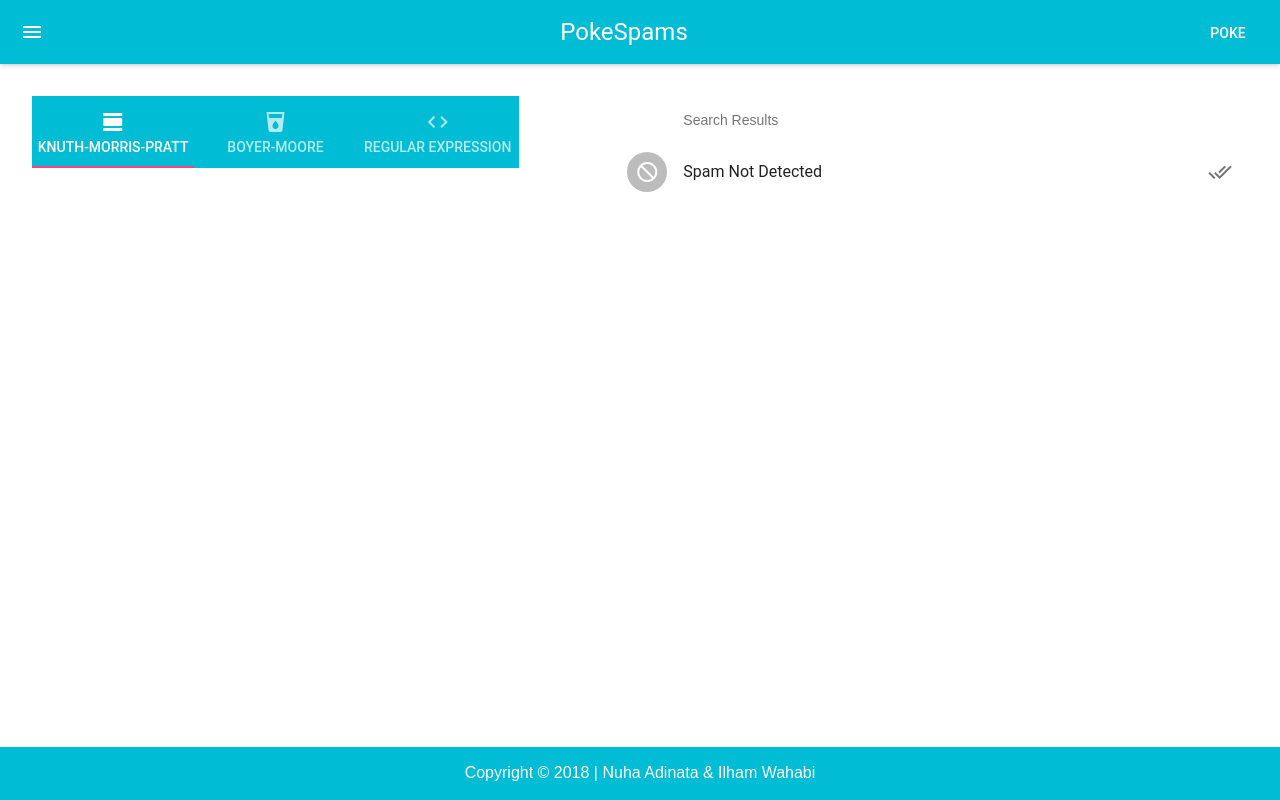
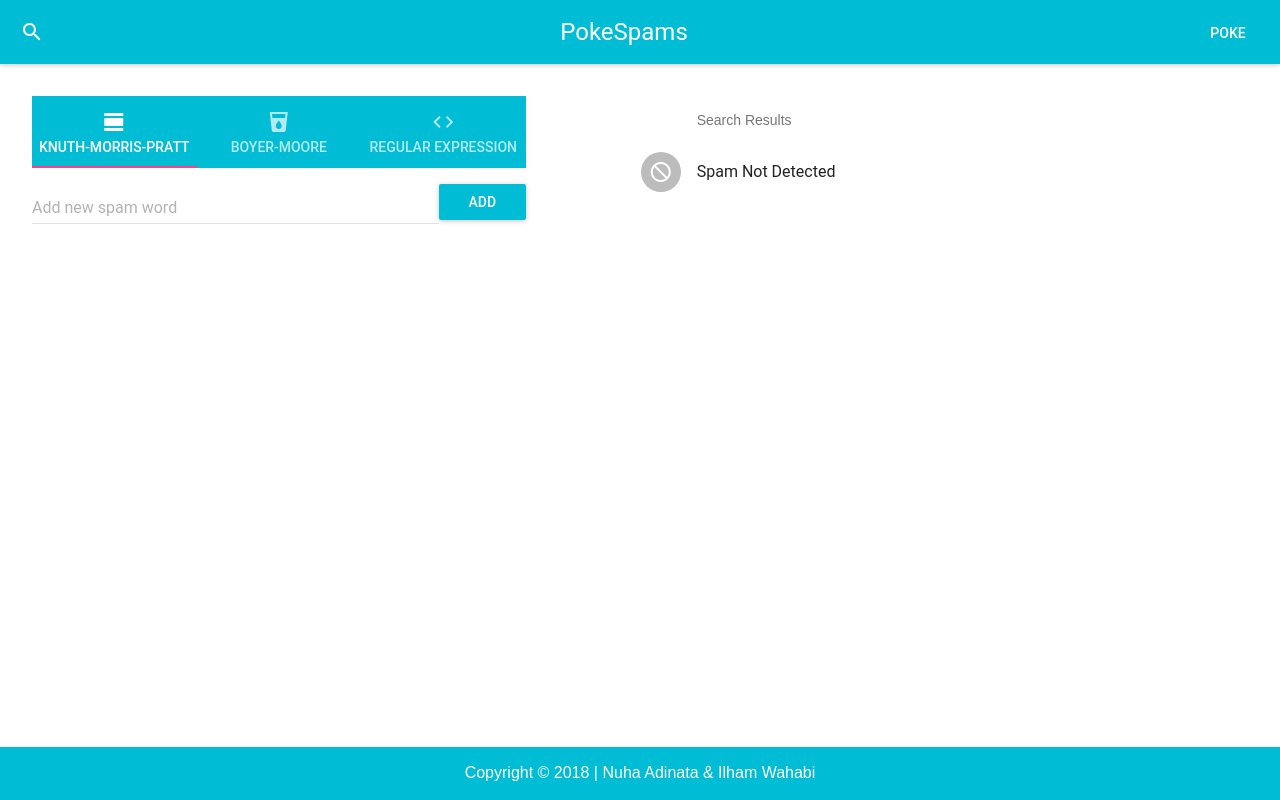
Before and after one commit to ilhamwahabi/pokespams, a React (Create React App) app: page / in a window 1280 px wide. Built offline with nearby package versions, Linux system fonts and the light colour scheme.

Commit message:
Finish pattern field

```diff
--- a/src/components/Content/Content.js
+++ b/src/components/Content/Content.js
@@ -2,7 +2,6 @@ import React from 'react'
 
 import Methode from '../Methode/Methode'
 import Result from '../Result/Result'
-import Pattern from '../Pattern/Pattern'
 
 import './Content.css'
 
@@ -12,7 +11,6 @@ export default class Content extends React.Component {
       <main id="content">
         <section id="variable">
           <Methode />
-          <Pattern />
         </section>
         <section id="d1" />
         <section id="value">
--- a/src/components/Header/Header.js
+++ b/src/components/Header/Header.js
@@ -1,6 +1,8 @@
 import React from 'react';
 import AppBar from 'material-ui/AppBar';
 import FlatButton from 'material-ui/FlatButton';
+import IconButton from 'material-ui/IconButton';
+import Search from 'material-ui/svg-icons/action/search';
 
 import "./Header.css"
 
@@ -8,6 +10,7 @@ const AppBarExampleIcon = () => (
   <header id="header">
     <AppBar
       title="PokeSpams"
+      iconElementLeft={<IconButton><Search /></IconButton>}
       iconElementRight={<FlatButton label="Poke" />}
     />
   </header>
--- a/src/components/Methode/Methode.js
+++ b/src/components/Methode/Methode.js
@@ -1,6 +1,8 @@
 import React from 'react'
 import {Tabs, Tab} from 'material-ui/Tabs';
 import FontIcon from 'material-ui/FontIcon';
+
+import Pattern from "../Pattern/Pattern"
 
 export default class Methode extends React.Component {
   render(){
@@ -11,15 +13,20 @@ export default class Methode extends React.Component {
             icon={<FontIcon className="material-icons">view_day</FontIcon>}
             label="Knuth-Morris-Pratt"
           >
+            <Pattern />
           </Tab>
           <Tab
             icon={<FontIcon className="material-icons">local_drink</FontIcon>}
             label="Boyer-Moore"
-          />
+          >
+            <Pattern />
+          </Tab>
           <Tab
           icon={<FontIcon className="material-icons">code</FontIcon>}
           label="Regular Expression"
-          />
+          >
+            <Pattern />
+          </Tab>
         </Tabs>
       </section>
     )
--- /dev/null
+++ b/src/components/Pattern/Pattern.css
@@ -0,0 +1,18 @@
+#pattern {
+  margin-top: 1rem;
+}
+
+.pattern__form-control{
+  display: flex;
+  flex-direction: row;
+}
+
+.pattern__form-text-input {
+  /* align-self: flex-start; */
+  flex-grow: 7;
+}
+
+.pattern__form-button {
+  justify-self: flex-end;
+  flex-grow: 1;
+}
--- a/src/components/Pattern/Pattern.js
+++ b/src/components/Pattern/Pattern.js
@@ -1,10 +1,29 @@
 import React from 'react'
+import TextField from 'material-ui/TextField';
+import RaisedButton from 'material-ui/RaisedButton';
 
+import "./Pattern.css"
 export default class Pattern extends React.Component {
   render(){
     return (
-      <section>
-
+      <section id="pattern">
+        <form className="pattern__form">
+          <div className="pattern__form-control">
+            <div className="pattern__form-text-input">
+              <TextField
+                hintText="Add new spam word"
+                fullWidth={true}
+              />
+            </div>
+            <div className="pattern__form-button">
+              <RaisedButton
+                label="ADD"
+                primary={true}
+                fullWidth={true}
+              />
+            </div>
+          </div>
+        </form>
       </section>
     )
   }
--- a/src/components/Result/Result.js
+++ b/src/components/Result/Result.js
@@ -1,9 +1,7 @@
 import React from 'react'
 import {List, ListItem} from 'material-ui/List';
-import ActionInfo from 'material-ui/svg-icons/action/info';
 import Subheader from 'material-ui/Subheader';
 import Avatar from 'material-ui/Avatar';
-import FileFolder from 'material-ui/svg-icons/file/folder';
 import FontIcon from 'material-ui/FontIcon';
 
 export default class Result extends React.Component {
@@ -14,7 +12,6 @@ export default class Result extends React.Component {
         <Subheader inset={true}>Search Results</Subheader>
         <ListItem
           leftAvatar={<Avatar icon={<FontIcon className="material-icons">not_interested</FontIcon>} />}
-          rightIcon={<FontIcon className="material-icons">done_all</FontIcon>}
           primaryText="Spam Not Detected"
         />
       </List>
```
